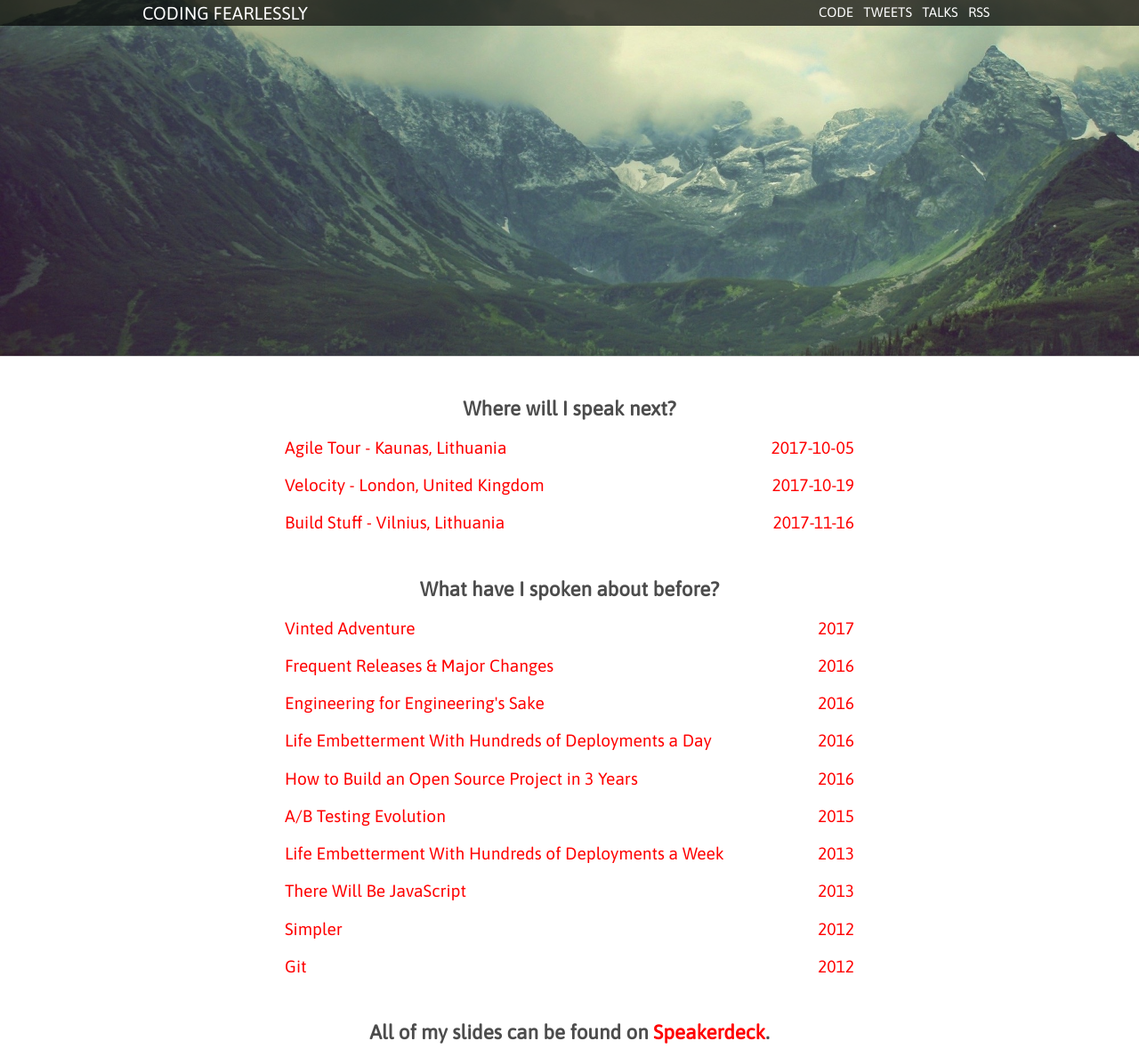
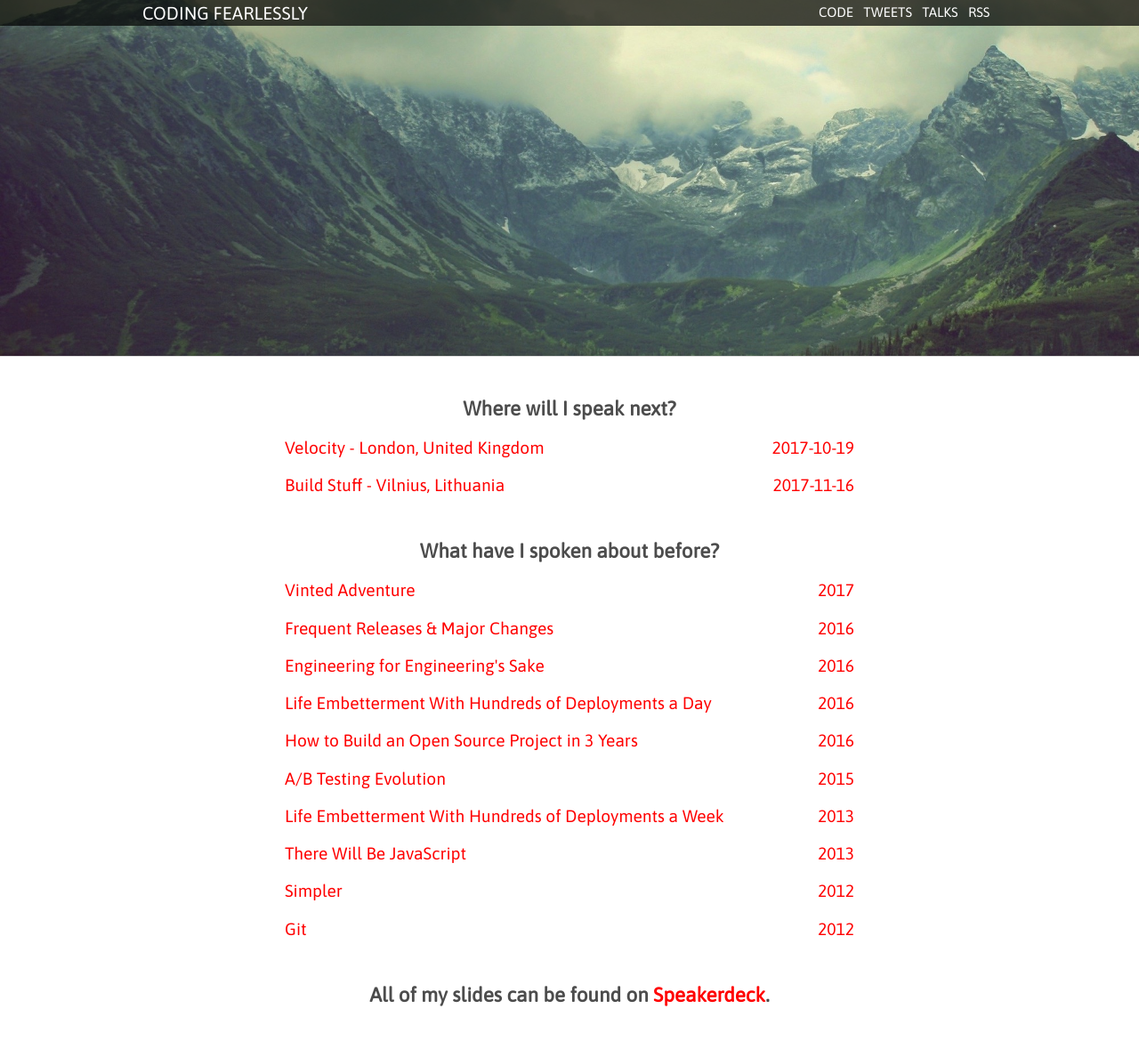
Before and after one commit to mmozuras/mmozuras.github.com, a Jekyll site: the page built from talks.html, in a window 1280 px wide. Shown: the whole page at 89% size. Built offline with Jekyll 4.4.1, drawn with Linux system fonts in a browser that asks for light colours; comment, search, counter and statistics services are not loaded; after the commit the page ends 1146 px from its top, so only the background shows below that.

Commit message:
Remove completed Agile Tour Kaunas talk from the list of talks

```diff
--- a/talks.html
+++ b/talks.html
@@ -5,13 +5,6 @@ background: background
 
 <div>
   <h1>Where will I speak next?</h1>
-  <article class="talk">
-    <a href="http://2017.agileturas.lt/kaunas/">
-      <span>Agile Tour - Kaunas, Lithuania</span>
-      <span class="year">2017-10-05</span>
-    </a>
-  </article>
-
   <article class="talk">
     <a href="https://conferences.oreilly.com/velocity/vl-eu/public/schedule/detail/61871">
       <span>Velocity - London, United Kingdom</span>
```
